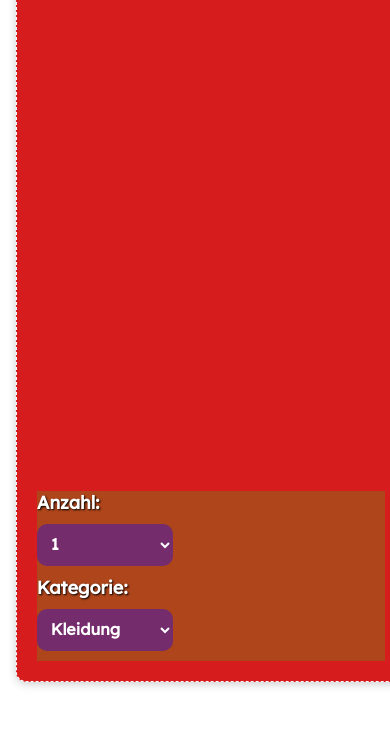
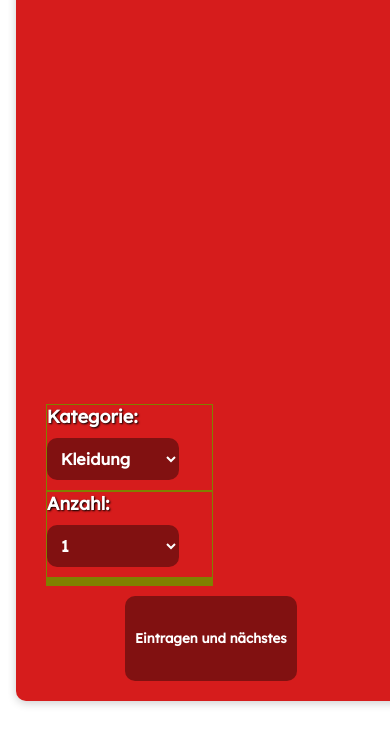
Before and after one commit to Vordix/inventurApp, a plain HTML site: page index.html in a window 390 px wide. Shown: the part 128-860 px from the top of the page. Drawn offline with Linux system fonts and the light colour scheme.

Commit message:
mobile file handling test

```diff
--- a/index.html
+++ b/index.html
@@ -8,11 +8,29 @@
     <link href="https://fonts.googleapis.com/css2?family=Lexend&display=swap" rel="stylesheet"> <!-- Lexend Schriftart eingefügt -->
 </head>
 <body>
+
+        <input
+        type="file"
+        id="imageInput"
+        accept="image/*"
+        />
+
+
+
     <div class="container">
         <h1>Inventur-Aufnahme</h1>
 
         <div id="inventoryForm">
+                <div class="form-group">
+                    <label class="ueberschrift" for="category">Kategorie:</label>
+                    <select class="dropdown" id="categorySelect" name="category" required>
+                        <option value="Kleidung">Kleidung</option>
+                        <option value="Requisite">Requisite</option>
+                        <option value="Bühnenbild">Bühnenbild</option>
+                    </select>
+                </div>
 
+            <div class="form-group">
                 <label class="ueberschrift" for="quantity">Anzahl:</label>
                 <select name="quantity" id="quantitySelect" class="dropdown" required>
                     <option value="1">1</option>
@@ -42,14 +60,9 @@
                     <option value="25">25</option>
                     <option value="über 25">26+</option>
                 </select>
+            </div>
 
-            <label class="ueberschrift" for="category">Kategorie:</label>
-            <select class="dropdown" id="categorySelect" name="category" required>
-                <option value="Kleidung">Kleidung</option>
-                <option value="Requisite">Requisite</option>
-                <option value="Bühnenbild">Bühnenbild</option>
-            </select>
-
+            <div class="form-group">
                 <label class="ueberschrift" id="KleidungsKategorieLabel" for="KleidungsKategorieSelect">Kategorie:</label>
                 <select class="dropdown" id="KleidungsKategorieSelect" name="KleidungsKategorieSelect">
                     <option value="Anzug">Anzug</option>
@@ -59,7 +72,9 @@
                     <option value="Schuhe">Schuhe</option>
                     <option value="Sonstiges">Sonstiges</option>
                 </select>
+            </div>
 
+            <div class="form-group">
                 <label class="ueberschrift" id="KleidungsGrößeSelectLabel" for="KleidungsGrößeSelect">Größe:</label>
                 <select class="dropdown" id="KleidungsGrößeSelect" name="KleidungsGrößeSelect" default="M">
                     <option value="XS">XS</option>
@@ -69,14 +84,18 @@
                     <option value="XL">XL</option>
                     <option value="XXL">XXL</option>
                 </select>
+            </div>
 
+            <div class="form-group">
                 <label class="ueberschrift" id="RequisitenGrößeLabel" for="RequisitenGrößeSelect"> Größe:</label>
                 <select class="dropdown" id="RequisitenGrößeSelect" name="RequisitenGrößeSelect">
                     <option value="Klein">Klein</option>
                     <option value="Mittel">Mittel</option>
                     <option value="Groß">Groß</option>
                 </select>
+            </div>
 
+            <div class="form-group">
                 <label class="ueberschrift" id="BuehnenbildKategorieLabel" for="BuehnenbildKategorieSelect">Bühnenbild:</label>
                 <select class="dropdown" id="BuehnenbildKategorieSelect" name="BuehnenbildKategorieSelect">
                     <option value="Hintergrund">Hintergrund</option>
@@ -85,9 +104,9 @@
                     <option value="Technik">Technik</option>
                     <option value="Sonstiges">Sonstiges</option>
                 </select>
-
             </div>
-
+        </div>
+        <button id="submit">Eintragen und nächstes</button>
     </div>
 
     <script src="script.js"></script>
--- a/script.js
+++ b/script.js
@@ -1,3 +1,5 @@
+
+
 document.addEventListener('DOMContentLoaded', function() {
     hide('KleidungsKategorieLabel');
     hide('KleidungsKategorieSelect');
@@ -61,5 +63,4 @@ document.addEventListener('DOMContentLoaded', function() {
         const el = document.getElementById(id);
         if (!el) console.log("FEHLT:", id);
         else el.style.display = 'none';
-    }
-});
+    }});
--- a/style.css
+++ b/style.css
@@ -12,7 +12,6 @@ body {
 
 
 .container {
-    border: 1px dashed white;
     max-width: 90vw;
     max-height: 90vh;
     display: flex;
@@ -48,9 +47,21 @@ h1 {
 
 #inventoryForm {
     margin-top: auto;
-    background-color: rgba(15, 235, 26, 0.2);
+    display: grid;
+    padding: 10px;
+    grid-template-columns: 1fr 1fr; /* zwei gleich breite Spalten */
+}
 
+.form-group {
+  grid-column: 1 / 2; /* platziert alles in der linken Spalte */
+  display: flex;
+  flex-direction: column;
+  width: 100%;
+  border: olive 1px solid;
 }
+
+
+
 #inventoryForm label,
 #inventoryForm select {
   display: block;
@@ -76,16 +87,22 @@ input[type="number"] {
 }
 
 button {
+    grid-column: 2 / 2;;
     padding: 10px;
-    background-color: #28a745;
+    max-width: 80vw;
+    min-height: 10vh;
+    background-color: rgba(0, 0, 0, 0.4);
+    font-family: Lexend, sans-serif;
+    font-weight: 600;
     color: white;
     border: none;
-    border-radius: 5px;
+    border-radius: 10px;
     cursor: pointer;
+    align-self: center;
 }
 
 button:hover {
-    background-color: #218838;
+    background-color: rgba(0, 0, 0, 0.6);
 }
 
 .dropdown {
@@ -98,5 +115,5 @@ button:hover {
     font-weight: 600;
     font-size: medium;
     color: white; /* Schriftfarbe noch ändern TODO */
-    background: rgba(29, 7, 233, 0.4);
+    background: rgba(0, 0, 0, 0.4);
 }
```
Lines whose indentation alone changed are shown as unchanged.
